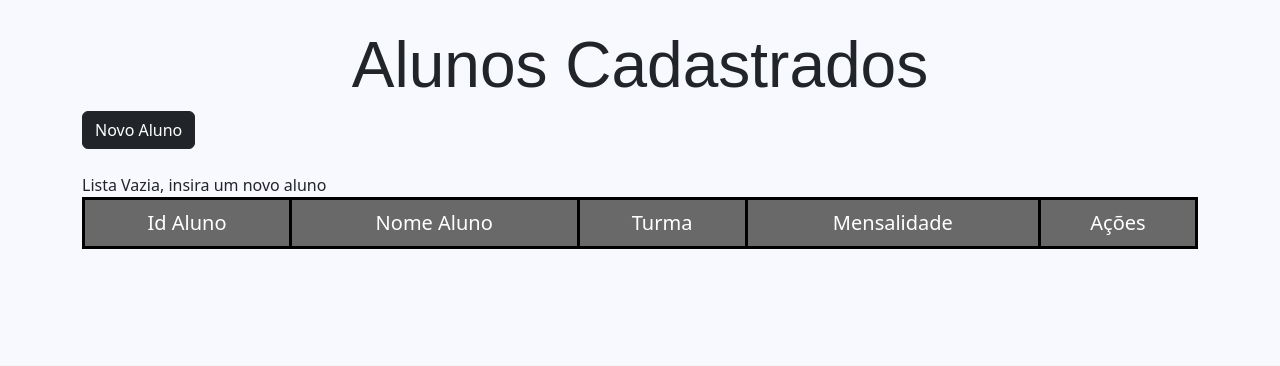
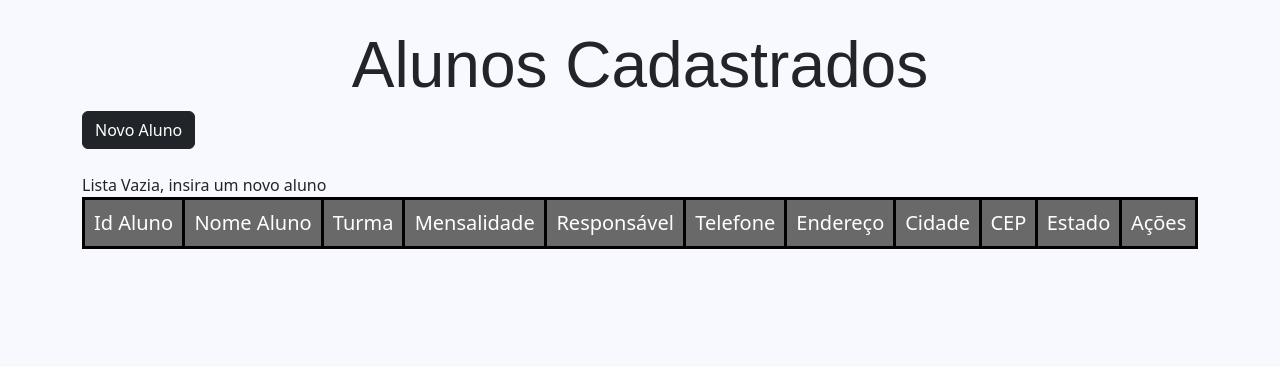
Before and after one commit to maari95/SistemaEscolar, a PHP site: page /listagemAluno.php in a window 1280 px wide. Shown: the part 163-529 px from the top of the page. Run offline with PHP 8.4, Linux system fonts and the light colour scheme; the visitor is signed in with stand-in values (Sample User, id 1); data that the repository does not hold is empty; some web fonts are replaced.

Commit message:
Update listagemAluno.php

```diff
--- a/SistemaPHP/listagemAluno.php
+++ b/SistemaPHP/listagemAluno.php
@@ -1,13 +1,14 @@
 <?php
 session_start();
 ob_start();
+
 
 $servername = "localhost";
 $username = "root";
 $password = "";
 $dbname = "sistema";
-
-$conn = mysqli_connect($servername, $username, $password, $dbname);
+$port = 3307;
+$conn = mysqli_connect($servername, $username, $password, $dbname,$port);
 
 if (!$conn) {
   die("Connection failed: " . mysqli_connect_error());
@@ -74,6 +75,12 @@ include('./menus/menu_admin.php');
       <td><center>Nome Aluno</center></td>
       <td><center>Turma</center></td>
       <td><center>Mensalidade</center></td>
+      <td><center>Responsável</center></td>
+      <td><center>Telefone</center></td>
+      <td><center>Endereço</center></td>
+      <td><center>Cidade</center></td>
+      <td><center>CEP</center></td>
+      <td><center>Estado</center></td>
       <td><center>Ações</center></td>
 
   </tr>
@@ -83,7 +90,13 @@ include('./menus/menu_admin.php');
           <td><?php echo $row['idAluno']; ?></td>
           <td><?php echo $row['nomeAluno']; ?></td>
           <td><?php echo $row['turma'] ?></td>
-          <td><?php echo $row['mensalidade'] ?></td>
+          <td>R$ <?php echo $row['mensalidade'] ?></td>
+          <td><?php echo $row['nomeR'] ?></td>
+          <td><?php echo $row['telefone'] ?></td>
+          <td><?php echo $row['endereco'] ?></td>
+          <td><?php echo $row['cidade'] ?></td>
+          <td><?php echo $row['cep'] ?></td>
+          <td><?php echo $row['uf'] ?></td>
 
     <td><center><button id="editar" type="button" class="btn" data-bs-toggle="modal" data-bs-target="#edit">Editar</button></a>
 
@@ -119,7 +132,7 @@ include('./menus/menu_admin.php');
           <div class="row">
             <div class="col-sm-10">
          <label>Id Aluno</label>
-         <input type="text" class="form-control form-control-sm" name="id"><br>
+         <input type="text" class="form-control form-control-sm"><br>
          <label>Nome Aluno</label>
         <input type="text" class="form-control form-control-sm"  name="nome"><br>
         <label>Turma</label>
```
